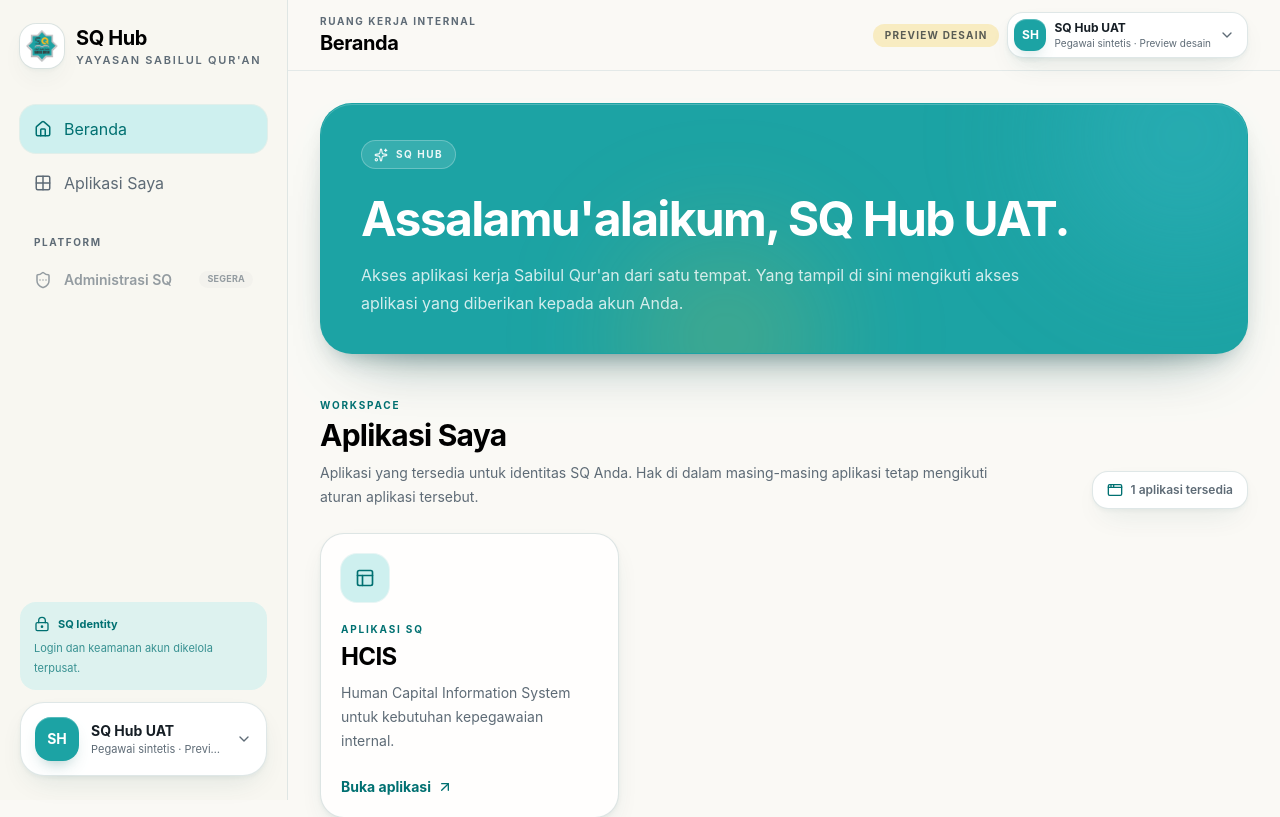
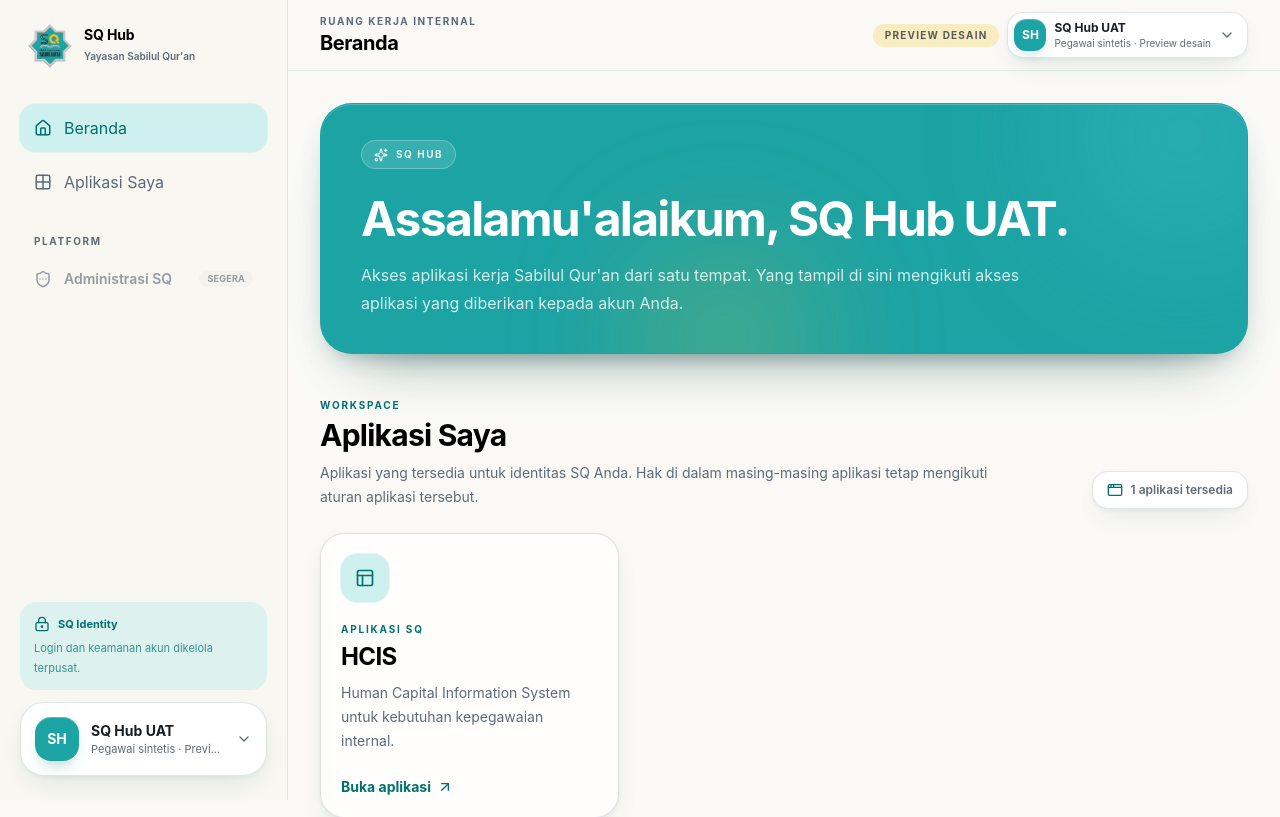
Before and after one commit to sabilulquran/SQ-Hub, a React (Vite) app in the folder apps/web/: page / in a window 1280 px wide. Shown: the top 817 px of the page. Built offline with nearby package versions, Linux system fonts and the light colour scheme.

Commit message:
feat(web): align Hub brand lockup with HCIS

```diff
--- a/apps/web/src/components/BrandLockup.tsx
+++ b/apps/web/src/components/BrandLockup.tsx
@@ -6,18 +6,36 @@ interface BrandLockupProps {
 
 export function BrandLockup({ compact = false }: BrandLockupProps) {
   return (
-    <div className="flex min-w-0 items-center gap-3" aria-label="SQ Hub · Yayasan Sabilul Qur'an">
-      <span className="flex h-11 w-11 shrink-0 items-center justify-center rounded-2xl bg-white shadow-[var(--shadow-soft)] ring-1 ring-border/70">
-        <img src={ysqMark} alt="" className="h-8 w-8 object-contain" aria-hidden="true" />
-      </span>
-      <span className={compact ? "hidden min-w-0 sm:block" : "min-w-0"}>
-        <span className="block truncate font-display text-xl font-bold tracking-[-0.02em] text-brand-heading">
+    <div
+      className={compact ? "flex min-w-0 items-center gap-2.5" : "flex min-w-0 items-start gap-3 px-2"}
+      aria-label="SQ Hub · Yayasan Sabilul Qur'an"
+    >
+      <img
+        src={ysqMark}
+        alt=""
+        className={compact ? "h-9 w-9 shrink-0 object-contain" : "h-11 w-11 shrink-0 object-contain"}
+        aria-hidden="true"
+      />
+      <div className="min-w-0 pt-0.5">
+        <p
+          className={
+            compact
+              ? "truncate font-display text-[11px] font-bold leading-tight text-brand-heading"
+              : "font-display text-sm font-bold leading-[1.25] tracking-[-0.01em] text-brand-heading"
+          }
+        >
           SQ Hub
-        </span>
-        <span className="block truncate text-[11px] font-semibold uppercase tracking-[0.16em] text-muted-foreground">
+        </p>
+        <p
+          className={
+            compact
+              ? "mt-0.5 truncate text-[9px] font-semibold text-muted-foreground"
+              : "mt-1 text-[10px] font-semibold leading-4 text-muted-foreground"
+          }
+        >
           Yayasan Sabilul Qur&apos;an
-        </span>
-      </span>
+        </p>
+      </div>
     </div>
   );
 }
```
